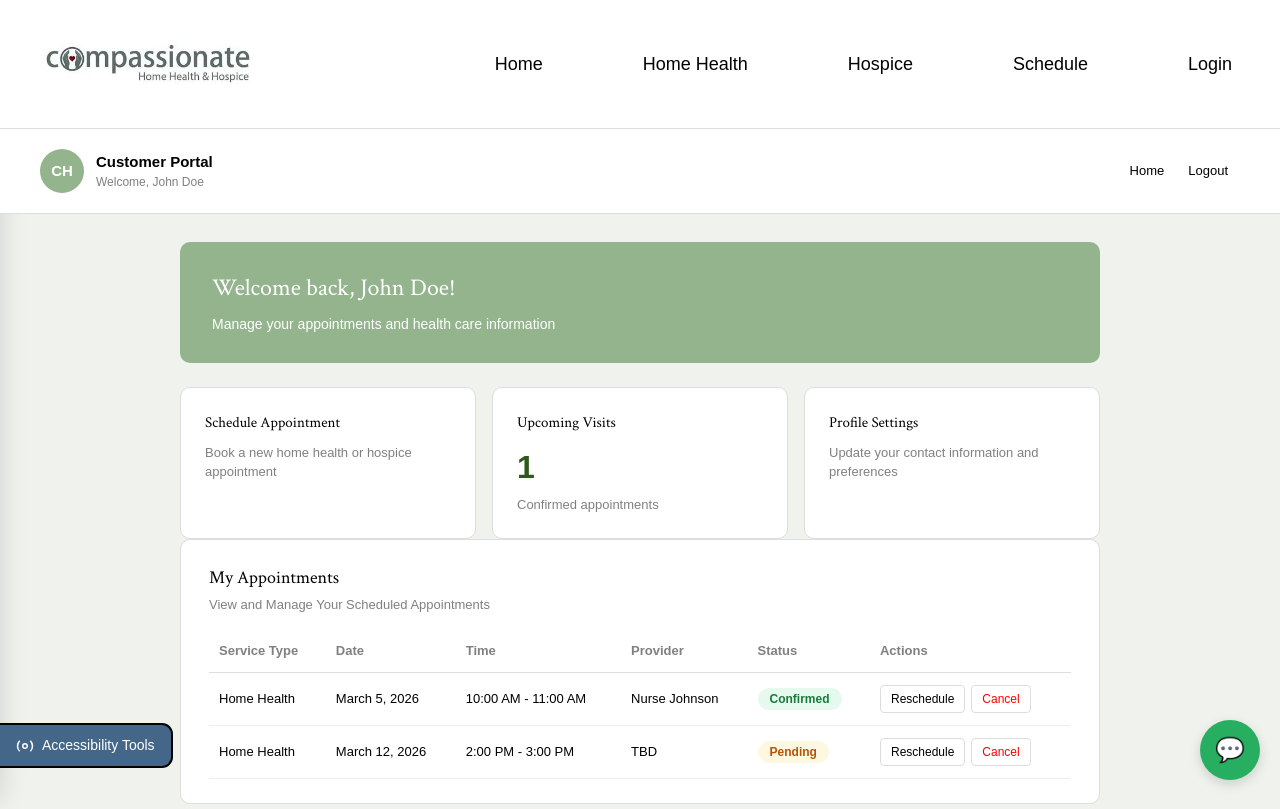
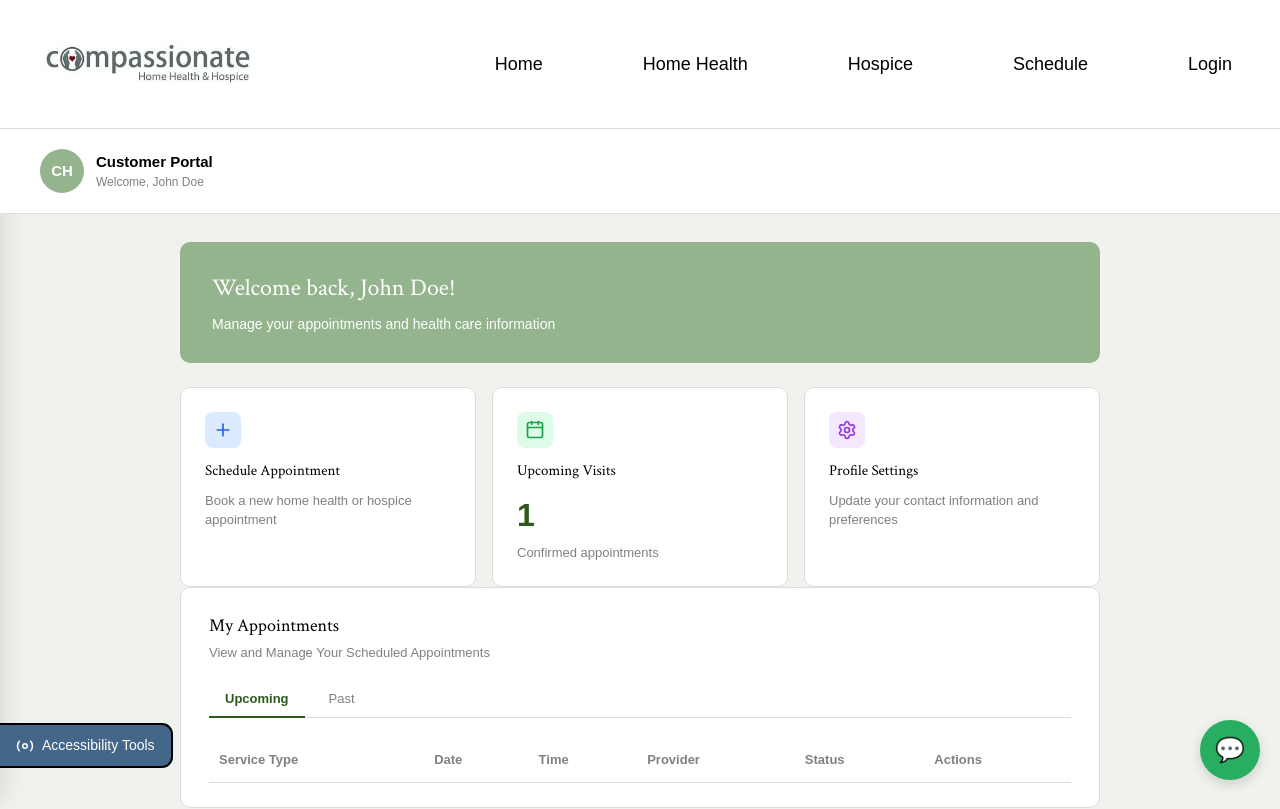
Before and after one commit to Compassionate4you/Compassionate4youSite, a React (Vite) app in the folder client/: page /portal in a window 1280 px wide. Shown: the top 809 px of the page. Built offline with nearby package versions, Linux system fonts and the light colour scheme.

Commit message:
DT-37,66,142,144,149

```diff
--- a/client/package.json
+++ b/client/package.json
@@ -11,6 +11,7 @@
   },
   "dependencies": {
     "i18next": "^25.10.10",
+    "lucide-react": "^1.45.0",
     "react": "^19.2.4",
     "react-dom": "^19.2.4",
     "react-i18next": "^16.6.6",
--- a/client/src/locales/en/translation.json
+++ b/client/src/locales/en/translation.json
@@ -8,7 +8,8 @@
         "login": "Login",
         "portal": "Portal",
         "admin": "Admin",
-        "logout": "Logout"
+        "logout": "Logout",
+        "dashboard": "User Dashboard"
     },
     "landing": {
         "heroTitle": "Compassionate Care for Your Loved Ones",
--- a/client/src/locales/es/translation.json
+++ b/client/src/locales/es/translation.json
@@ -8,7 +8,8 @@
       "login": "Iniciar Sesión",
       "portal": "Portal",
       "admin": "Administrador",
-      "logout": "Cerrar Sesión"
+      "logout": "Cerrar Sesión",
+      "dashboard": "Panel De Usuario"
     },
     "landing": {
       "heroTitle": "Cuidado compasivo para sus seres queridos",
--- a/client/src/pages/LoginPage.jsx
+++ b/client/src/pages/LoginPage.jsx
@@ -29,7 +29,10 @@ function LoginPage() {
                         <input type="password" placeholder={t('login.passwordPlaceholder')} />
                     </div>
 
-                    <button className="btn-primary" onClick={() => navigate('/portal')}>
+                    {/* DT-37/ Dt-389: Set login flag on sign-in so Navbar can detect user log in*/}
+                    <button className="btn-primary" onClick={() => {localStorage.setItem('isLoggedIn', 'true');
+                    navigate('/portal'); }}>
+
                         {t('login.signIn')}
                     </button>
                 </div>
--- a/client/src/pages/PortalPage.jsx
+++ b/client/src/pages/PortalPage.jsx
@@ -2,6 +2,7 @@ import { useState } from 'react';
 import { useNavigate } from 'react-router-dom';
 import { useTranslation } from 'react-i18next';
 import '../styles/portal.css';
+import { Plus, Calendar, Settings, Pencil, Trash2 } from 'lucide-react';
 
 function PortalPage() {
     const { t } = useTranslation();
@@ -31,22 +32,28 @@ function PortalPage() {
     const[currentPassword,setCurrentPassword]=useState('');
     const[newPassword,setNewPassword]=useState('');
     const[twoFactor,setTwoFactor]=useState(saved.twoFactor ?? false);
+    //DT-66: track which appointment tab is active (upcoming or past)
+    const[apptTab, setApptTab]=useState('upcoming');
 
-    // DT-62: My Appointments list
+
+    // DT-144: mock appointments with a date near today so upcoming notification logic can trigger
   const [appointments, setAppointments] = useState([
-    { service: 'Home Health', date: 'March 5, 2026', time: '10:00 AM - 11:00 AM', provider: 'Nurse Johnson', status: 'Confirmed' },
-    { service: 'Home Health', date: 'March 12, 2026', time: '2:00 PM - 3:00 PM', provider: 'TBD', status: 'Pending' },
+    { service: 'Home Health', date: 'September 13, 2026', time: '10:00 AM - 11:00 AM', provider: 'Nurse Johnson', status: 'Confirmed' },
+    { service: 'Home Health', date: 'September 20, 2026', time: '2:00 PM - 3:00 PM', provider: 'TBD', status: 'Pending' },
+    // DT-66: mock past appointments for testing the Past tab
+    { service: 'Home Health', date: 'August 15, 2026', time: '10:00 AM - 11:00 AM', provider: 'Nurse Johnson', status: 'Confirmed' },
+    { service: 'Hospice', date: 'July 22, 2026', time: '2:00 PM - 3:00 PM', provider: 'Nurse Patel', status: 'Confirmed' },
+    { service: 'Home Health', date: 'June 30, 2026', time: '9:00 AM - 10:00 AM', provider: 'Nurse Johnson', status: 'Pending' },
   ]);
 
   const navigate = useNavigate();
 
   // DT-62: Cancel an appointment row
-  function cancelAppointment(index) {
-    const appt = appointments[index];
-    const updated = appointments.filter((_, i) => i !== index);
+  function cancelAppointment(apptToCancel) {
+    const updated = appointments.map((a) => a === apptToCancel ? { ...a, status: 'Cancelled' } : a);
     setAppointments(updated);
 
-    if (appt.status === 'Confirmed'){
+    if (apptToCancel.status === 'Confirmed'){
         setVisitCount(visitCount - 1);
     }
 }
@@ -61,6 +68,33 @@ function PortalPage() {
         setShowProfile(false);
 }
 
+
+    // DT-144 (361): determine which appointments fall within the next 48 hours
+    function getUpcomingAppointments() {
+        const now = new Date();
+        return appointments.find((appt) => {
+            if(appt.status !== 'Confirmed') return false;
+            // appt.time looks like "10:00 AM - 11:00 AM"; we only need the start time
+            const startTime = appt.time.split(' - ')[0]; //
+            const apptDateTime = new Date(`${appt.date} ${startTime}`); // Combine date and time into a single Date object
+
+            const hoursUntil=(apptDateTime-now)/(1000*60*60);
+            return hoursUntil>0&&hoursUntil<=48;
+        });
+    }
+
+    // DT-66(346): Split appointments into past vs upcoming based on date
+    function isPastAppt(appt){
+        if(appt.status==='Cancelled') return true; // Cancelled appointments are considered past
+
+        const apptDate=new Date(appt.date);
+        const today=new Date();
+        today.setHours(0,0,0,0); // Set to midnight for accurate comparison
+        return apptDate<today;
+    }
+
+    const upcomingAppt=getUpcomingAppointments();
+
     return (
         <div>
             {/* DT-59: User Dashboard / Welcome page */}
@@ -69,13 +103,18 @@ function PortalPage() {
                     <div className="avatar">CH</div>
                     <div>
                         <div className="navbar-title">{t('portal.title')}</div>
-                        <div className="navbar-subtitle">Welcome, {fullName}</div>
+                        <div className="navbar-subtitle">Welcome, {fullName}
+                        {/* DT-144: show upcoming appointment notification*/}
+                        {upcomingAppt && (
+                            <span className="notification-icon"
+                                title={`Upcoming: ${upcomingAppt.service} — ${upcomingAppt.date} at ${upcomingAppt.time.split(' - ')[0]}`}
+                            >
+                                🔔
+                                <span className="notification-badge">!</span>
+                        </span>
+                    )}
+                        </div>
                     </div>
-                </div>
-                <div className="navbar-right">
-                    <button onClick={() => navigate('/portal')}>{t('nav.home')}</button>
-                    {/* DT-64: Logout button takes user to Login page */}
-                    <button onClick={() => navigate('/login')}>{t('nav.logout')}</button>
                 </div>
             </div>
 
@@ -87,13 +126,20 @@ function PortalPage() {
 
                 <div className="cards-row">
                     {/* DT-61: Takes user to Schedule an Appointment page */}
+                    {/* DT-149: icon badge for upcoming appointment */}
                     <div className="card" onClick={() => navigate('/schedule')}>
+                        <div className="card-icon card-icon-blue">
+                            <Plus size={20}/>
+                        </div>
                         <h3>{t('portal.scheduleCard')}</h3>
                         <p>{t('portal.scheduleCardDesc')}</p>
                     </div>
 
                     {/* DT-60: Upcoming Visits counter */}
                     <div className="card">
+                        <div className="card-icon card-icon-green">
+                            <Calendar size={20}/>
+                        </div>
                         <h3>{t('portal.upcomingVisits')}</h3>
                         <div className="visit-number">{visitCount}</div>
                         <p>{t('portal.confirmedAppointments')}</p>
@@ -101,6 +147,9 @@ function PortalPage() {
 
                 {/*Profile Settings Card - opens modal*/}
                 <div className="card" onClick={()=>setShowProfile(true)}>
+                    <div className="card-icon card-icon-purple">
+                        <Settings size={20}/>
+                    </div>
                     <h3>Profile Settings</h3>
                     <p>Update your contact information and preferences</p>
                 </div>
@@ -111,6 +160,12 @@ function PortalPage() {
             <div className="section-box">
                 <h2>My Appointments</h2>
                 <p className="desc">View and Manage Your Scheduled Appointments</p>
+
+                {/* DT-66 (347): tabs to switch between upcoming and past appointments */}
+                <div className="tabs">
+                    <button className={apptTab === 'upcoming' ? 'tab active-tab' : 'tab'} onClick={()=>setApptTab('upcoming')}>Upcoming</button>
+                    <button className={apptTab === 'past' ? 'tab active-tab' : 'tab'} onClick={()=>setApptTab('past')}>Past</button>
+                </div>
                 <table>
                     <thead>
                         <tr>
@@ -123,7 +178,7 @@ function PortalPage() {
                         </tr>
                     </thead>
                     <tbody>
-                        {appointments.map((appt,index)=> (
+                        {appointments.filter((appt) => apptTab==='past' ? isPastAppt(appt) : !isPastAppt(appt)).map((appt,index)=> (
                             <tr key={index}>
                                 <td>{appt.service}</td>
                                 <td>{appt.date}</td>
@@ -135,8 +190,16 @@ function PortalPage() {
                                     </span>
                                 </td>
                                 <td>
-                                    <button className="btn-reschedule" onClick={() => navigate('/schedule')}>Reschedule</button>
-                                    <button className="btn-cancel-appt" onClick={() => cancelAppointment(index)}>Cancel</button>
+                                    {apptTab==='past' ? (
+                                        <span className={appt.status==='Cancelled' ? 'badge badge-confirmed': 'badge badge-pending'}>
+                                            {appt.status==='Cancelled' ? 'Cancelled' : 'Completed'}
+                                        </span>
+                                    ) : (
+                                        <>
+                                    <button className="btn-reschedule" onClick={() => navigate('/schedule')} title="Reschedule"> <Pencil size={16}/> </button>
+                                    <button className="btn-cancel-appt" onClick={() => cancelAppointment(appt)} title="Cancel"> <Trash2 size={16}/> </button>
+                                    </>
+                             )}
                                 </td>
                             </tr>
                         ))}
--- a/client/src/styles/portal.css
+++ b/client/src/styles/portal.css
@@ -427,3 +427,44 @@ td {
   padding-top: 16px;
   border-top: 1px solid #eee;
 }
+
+/* NOTIFICATION ICON */
+.notification-icon {
+    position: relative;
+    display: inline-block;
+    margin-left: 8px;
+    cursor: pointer;
+    font-size: 26px;
+    vertical-align: middle;
+}
+
+.notification-badge {
+    position: absolute;
+    bottom: -6px;
+    right: -8px;
+    background: white;
+    color: #d32f2f;
+    font-size: 20px;
+    font-weight: bold;
+    width: 20px;
+    height: 20px;
+    border-radius: 50%;
+    display: flex;
+    align-items: center;
+    justify-content: center;
+    line-height: 1;
+}
+
+/* CARD ICONS */
+.card-icon {
+    width: 36px;
+    height: 36px;
+    border-radius: 8px;
+    display: flex;
+    align-items: center;
+    justify-content: center;
+    margin-bottom: 12px;
+}
+.card-icon-blue { background-color: #dbeafe; color: #2563eb; }
+.card-icon-green { background-color: #dcfce7; color: #16a34a; }
+.card-icon-purple { background-color: #f3e8ff; color: #9333ea; }
```
Also changed, not shown: client/src/components/layout/Navbar.jsx (+21 -2 lines), 1 other file (tests, documents, lock files or other folders).
